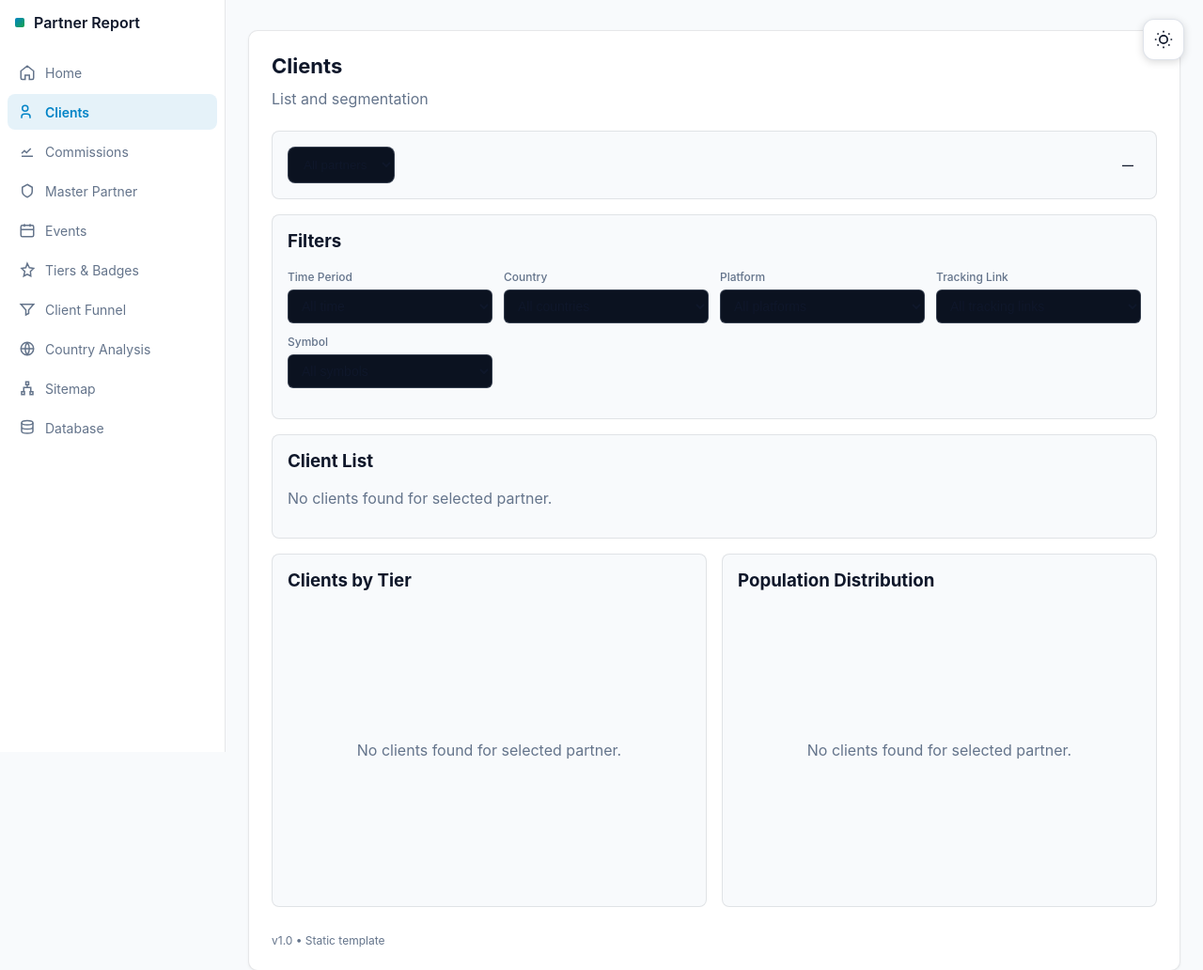
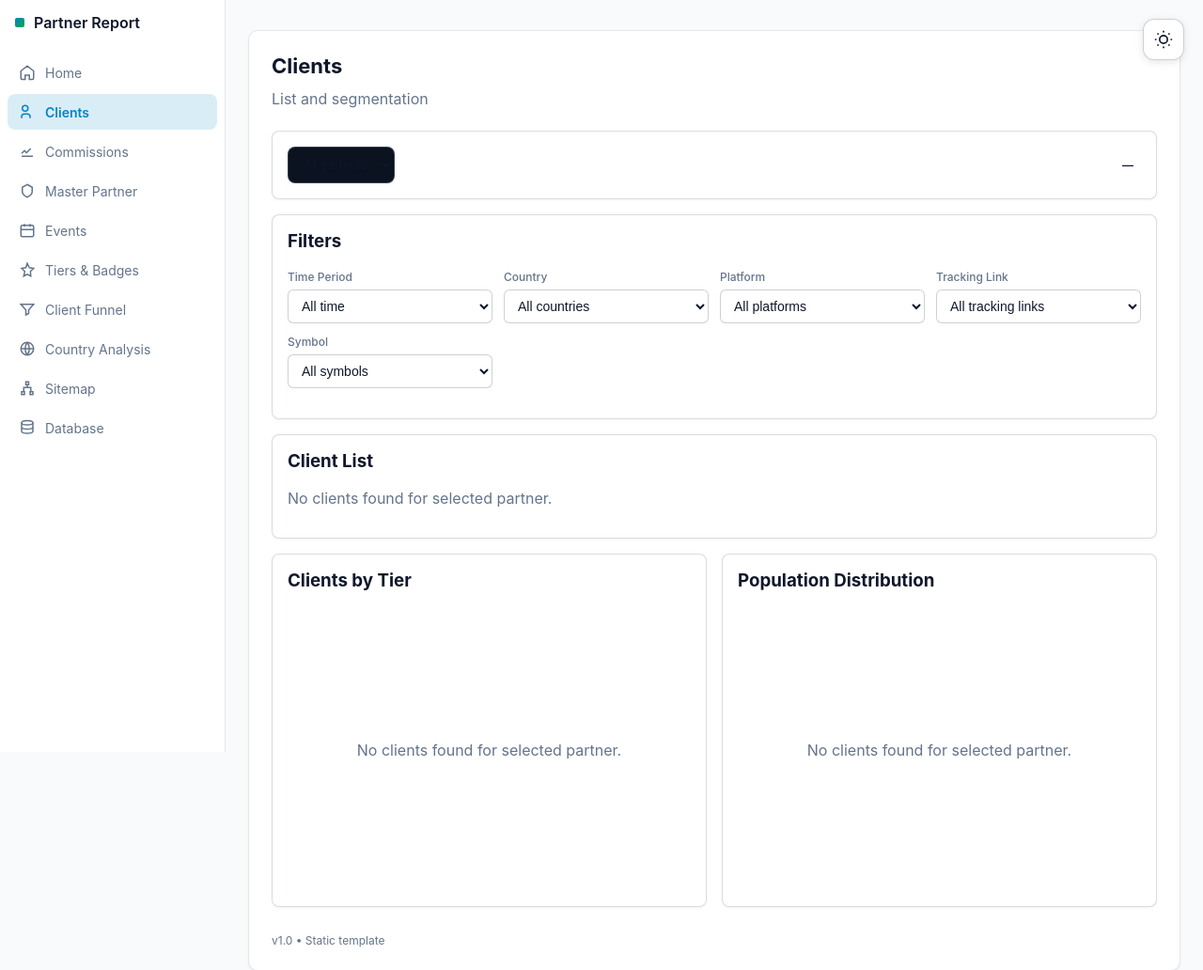
Before and after one commit to d33pblu-g1/partner-reports, a PHP site: page /clients.html in a window 1280 px wide. Shown: the top 1032 px of the page at 94% size. Run offline with PHP 8.4, Linux system fonts and the light colour scheme; data that the repository does not hold is empty.

Commit message:
Fix theme toggle functionality and improve light theme contrast
Fixes:
- Added proper event initialization check
- Prevents duplicate event listeners
- Added backup initialization on window load
- Fixed button not responding to clicks
- Added stopPropagation to prevent event conflicts
- Added initialization logging for debugging

Light Theme Improvements:
- Better contrast for card backgrounds (white vs slate-50)
- Added subtle shadows to cards and panels
- Improved border visibility
- Better button and input styling in light mode
- Enhanced hover effects on sidebar links
- Improved theme toggle button shadow in light mode
- More distinction between active and inactive states

Technical Changes:
- Mark button as initialized with data attribute
- Multiple initialization attempts for reliability
- Prevent multiple event listener attachment
- Better error handling and console feedback
- Click event now properly prevents default and stops propagation

These changes ensure:
✓ Theme toggle works reliably on all pages
✓ No duplicate listeners
✓ Better visual feedback
✓ Improved light theme readability
✓ Consistent behavior across browsers

```diff
--- a/styles.css
+++ b/styles.css
@@ -395,8 +395,9 @@ main.panel {
 }
 
 :root[data-theme="light"] .card {
-  background: #f8fafc;
-  border: 1px solid rgba(15, 23, 42, 0.1);
+  background: #ffffff;
+  border: 1px solid rgba(15, 23, 42, 0.15);
+  box-shadow: 0 1px 3px rgba(0, 0, 0, 0.05);
 }
 
 :root[data-theme="light"] main.panel {
@@ -405,11 +406,32 @@ main.panel {
 }
 
 :root[data-theme="light"] .side-nav a:hover {
-  background: rgba(15, 23, 42, 0.05);
+  background: rgba(15, 23, 42, 0.08);
+  color: var(--text);
 }
 
 :root[data-theme="light"] .side-nav a.active {
-  background: rgba(2, 132, 199, 0.1);
+  background: rgba(2, 132, 199, 0.15);
+  color: var(--accent);
+}
+
+/* Light theme button styles */
+:root[data-theme="light"] select,
+:root[data-theme="light"] input,
+:root[data-theme="light"] button {
+  background: #ffffff;
+  border-color: rgba(15, 23, 42, 0.2);
+  color: var(--text);
+}
+
+:root[data-theme="light"] .theme-toggle {
+  background: #ffffff;
+  border-color: rgba(15, 23, 42, 0.2);
+  box-shadow: 0 2px 8px rgba(0, 0, 0, 0.1);
+}
+
+:root[data-theme="light"] .theme-toggle:hover {
+  box-shadow: 0 4px 12px rgba(2, 132, 199, 0.2);
 }
 
 @media (max-width: 768px) {
--- a/theme-toggle.js
+++ b/theme-toggle.js
@@ -62,8 +62,17 @@
     if (document.readyState === 'loading') {
       document.addEventListener('DOMContentLoaded', setupToggleButton);
     } else {
+      // Try immediately
       setupToggleButton();
     }
+
+    // Also try when window loads (backup)
+    window.addEventListener('load', () => {
+      const button = document.getElementById('theme-toggle');
+      if (button && !button.hasAttribute('data-theme-initialized')) {
+        setupToggleButton();
+      }
+    });
   }
 
   /**
@@ -73,15 +82,33 @@
     const toggleButton = document.getElementById('theme-toggle');
 
     if (toggleButton) {
-      toggleButton.addEventListener('click', toggleTheme);
+      // Skip if already initialized
+      if (toggleButton.hasAttribute('data-theme-initialized')) {
+        return;
+      }
+
+      // Mark as initialized
+      toggleButton.setAttribute('data-theme-initialized', 'true');
+
+      // Add click listener
+      toggleButton.addEventListener('click', (e) => {
+        e.preventDefault();
+        e.stopPropagation();
+        toggleTheme();
+      });
 
       // Add keyboard support
       toggleButton.addEventListener('keydown', (e) => {
         if (e.key === 'Enter' || e.key === ' ') {
           e.preventDefault();
+          e.stopPropagation();
           toggleTheme();
         }
       });
+
+      console.log('✓ Theme toggle initialized');
+    } else {
+      console.warn('⚠ Theme toggle button not found');
     }
   }
 
```
